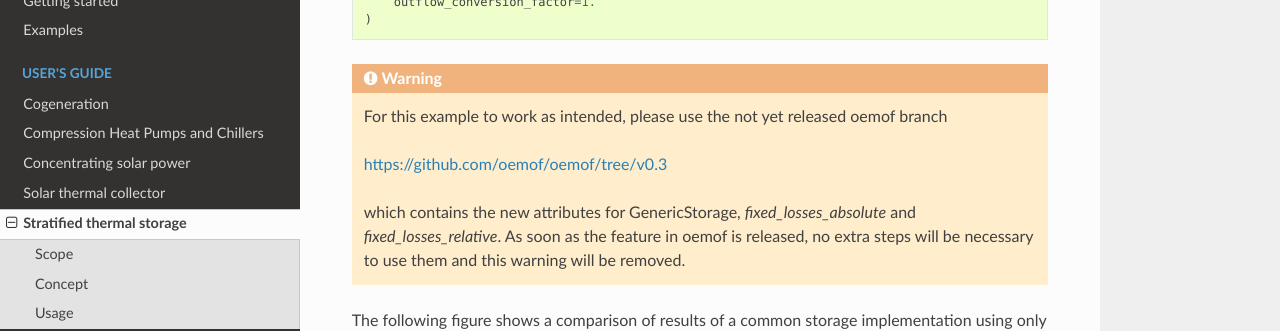
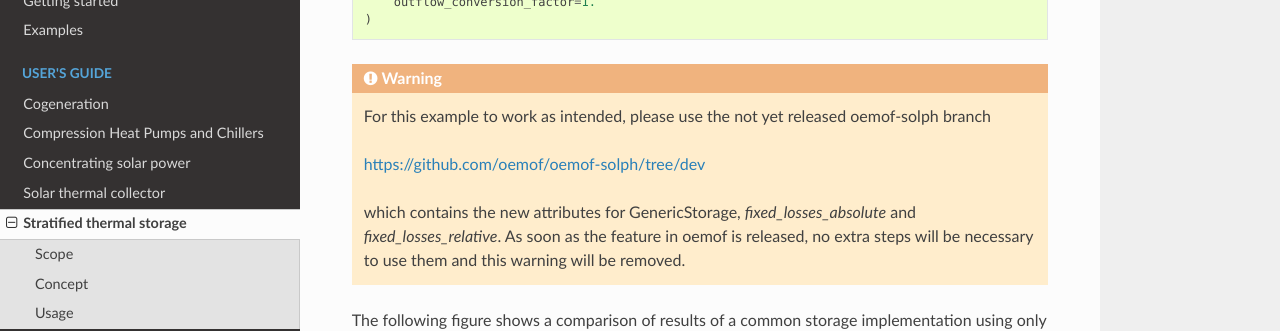
Before and after one commit to oemof/oemof-thermal, a Sphinx documentation site: the page built from docs/stratified_thermal_storage.rst, in a window 1280 px wide and 900 px high, scrolled down 3890 px. Shown: the part 151-482 px from the top of the window. Built offline with Sphinx 7.4.7 and the Read the Docs theme 2.0.0, drawn with Linux system fonts in a browser that asks for light colours; formulas are drawn with MathJax 3.

Commit message:
Update link

```diff
--- a/docs/stratified_thermal_storage.rst
+++ b/docs/stratified_thermal_storage.rst
@@ -227,9 +227,9 @@ Finally, the parameters can be used to define a storage component.
 
 .. warning::
 
-   For this example to work as intended, please use the not yet released oemof branch
+   For this example to work as intended, please use the not yet released oemof-solph branch
 
-   https://github.com/oemof/oemof/tree/v0.3
+   https://github.com/oemof/oemof-solph/tree/dev
 
    which contains the new attributes for GenericStorage, `fixed_losses_absolute` and
    `fixed_losses_relative`. As soon as the feature in oemof is released, no extra steps
```
